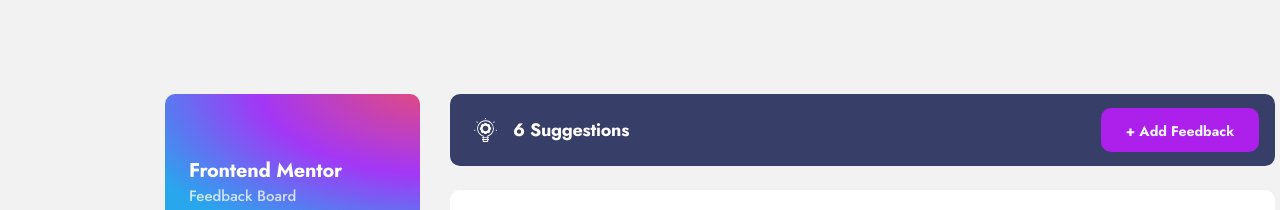
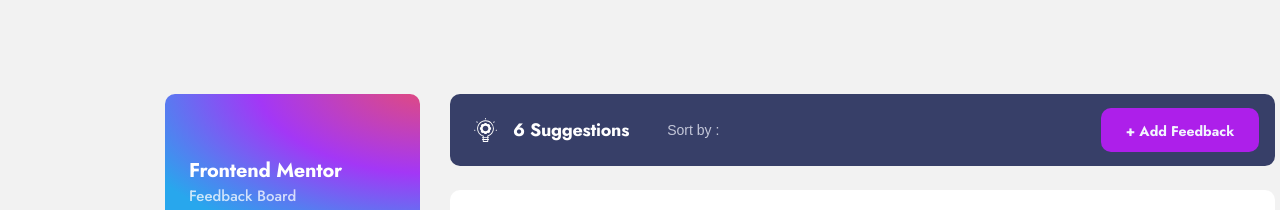
Before and after one commit to pokiza1228/reactjs, a React (Create React App) app: page / in a window 1280 px wide. Shown: the top 210 px of the page. Built offline with nearby package versions, Linux system fonts and the light colour scheme.

Commit message:
sort by button

```diff
--- a/src/components/header/header.js
+++ b/src/components/header/header.js
@@ -7,6 +7,7 @@
             <div className="header__content">
                 <img src={icon}/>
                 <h2 className="header__title">{nomber} Suggestions</h2>
+                <button className="header__sort">Sort by : {}</button>
             </div>
 
             {/* sort */}
--- a/src/components/header/header.scss
+++ b/src/components/header/header.scss
@@ -25,5 +25,16 @@
 }
 .header__link {
     border: none;
-
 }
+.header__sort {
+    background-color: transparent;
+    border: none;
+    font-weight: 400;
+    font-size: 14px;
+    line-height: 20px;
+    color: #F2F4FE;
+    mix-blend-mode: normal;
+    opacity: 0.75;
+    display: block;
+    margin-left: 38px;
+}
--- /dev/null
+++ b/src/components/sort/sort.js
@@ -0,0 +1,5 @@
+const Sort = ()=>{
+    return (
+        true
+    )
+}
```
